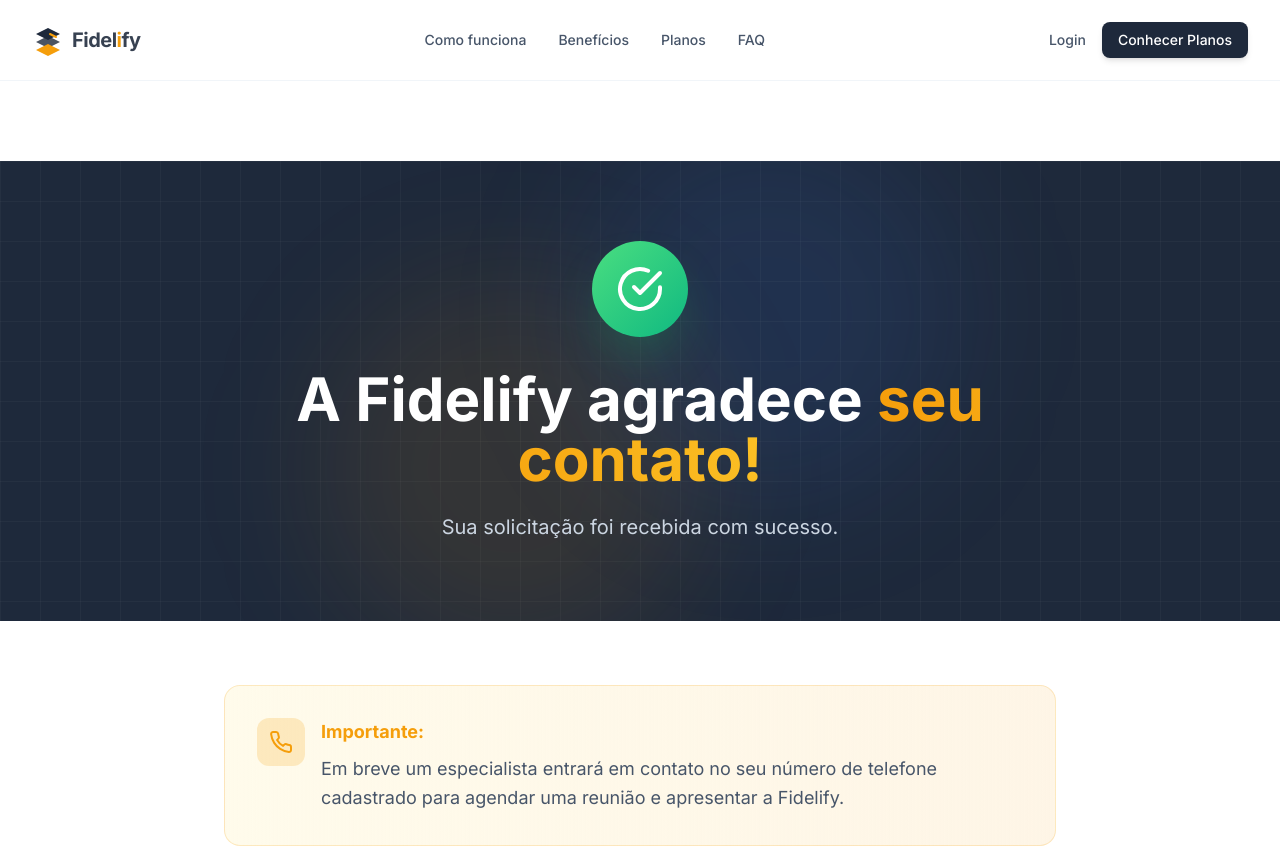
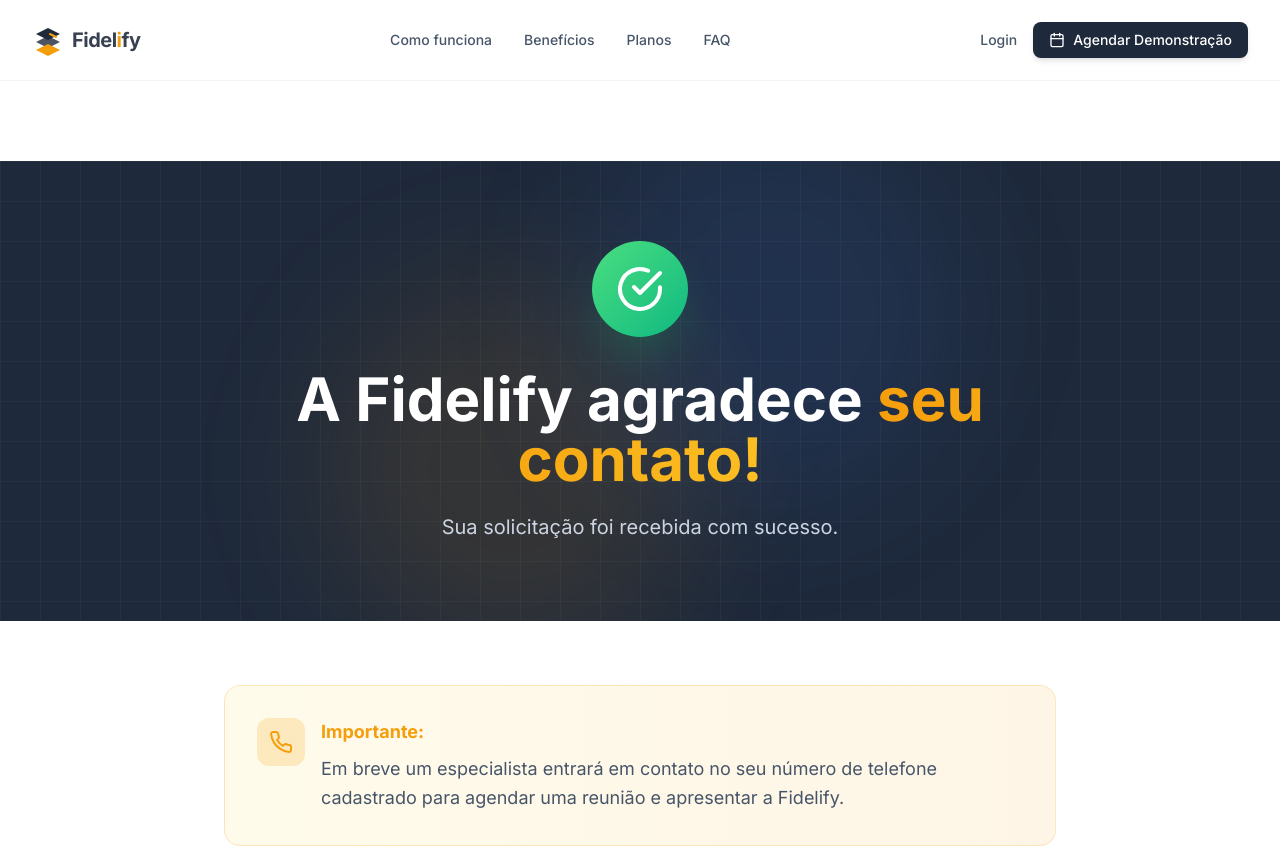
Before and after one commit to 7copass/Fidelify-lp, a React (Vite) app: page /obrigado in a window 1280 px wide. Shown: the top 848 px of the page. Built offline with nearby package versions, Linux system fonts and the light colour scheme.

Commit message:
feat: change Navbar CTA to 'Agendar Demonstração' with modal trigger

```diff
--- a/sections/Navbar.tsx
+++ b/sections/Navbar.tsx
@@ -1,11 +1,13 @@
 import React, { useState } from 'react';
 import { Logo } from '../components/Logo';
 import Button from '../components/ui/Button';
-import { Menu, X } from 'lucide-react';
+import { Menu, X, Calendar } from 'lucide-react';
 import { motion, AnimatePresence } from 'framer-motion';
+import { useScheduleMeeting } from '../contexts/ScheduleMeetingContext';
 
 const Navbar: React.FC = () => {
   const [isOpen, setIsOpen] = useState(false);
+  const { openModal } = useScheduleMeeting();
 
   const navLinks = [
     { name: 'Como funciona', href: '#how-it-works' },
@@ -13,6 +15,11 @@
     { name: 'Planos', href: '#pricing' },
     { name: 'FAQ', href: '#faq' },
   ];
+
+  const handleOpenModal = () => {
+    setIsOpen(false);
+    openModal();
+  };
 
   return (
     <nav className="sticky top-0 z-50 w-full bg-white/80 backdrop-blur-md border-b border-slate-100">
@@ -39,7 +46,10 @@
           {/* CTA */}
           <div className="hidden md:flex items-center space-x-4">
             <a href="https://app.fidelify.com.br" className="text-sm font-medium text-slate-600 hover:text-navy">Login</a>
-            <Button size="sm" variant="primary">Conhecer Planos</Button>
+            <Button size="sm" variant="primary" onClick={openModal} className="gap-2">
+              <Calendar size={16} />
+              Agendar Demonstração
+            </Button>
           </div>
 
           {/* Mobile Menu Button */}
@@ -75,9 +85,12 @@
                 </a>
               ))}
               <div className="pt-4 border-t border-slate-100 mt-4">
-                <Button fullWidth variant="primary" onClick={() => setIsOpen(false)}>Conhecer Planos</Button>
+                <Button fullWidth variant="primary" onClick={handleOpenModal} className="gap-2">
+                  <Calendar size={16} />
+                  Agendar Demonstração
+                </Button>
                 <div className="mt-3 text-center">
-                  <a href="#" className="text-sm font-medium text-slate-500">Já sou cliente</a>
+                  <a href="https://app.fidelify.com.br" className="text-sm font-medium text-slate-500">Já sou cliente</a>
                 </div>
               </div>
             </div>
```
